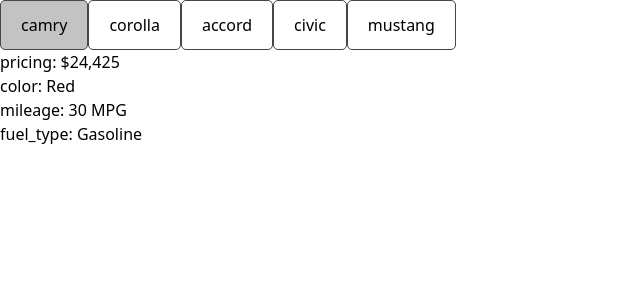
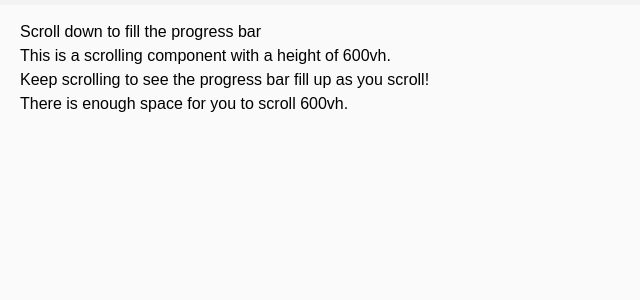
Before and after one commit to Kaushal12Shinde/mc-problems, a React (Vite) app: page / in a window 1280 px wide. Shown: the top 300 px of the page, without its empty margins (0-640 px from the left). Built offline with nearby package versions, Linux system fonts and the light colour scheme.

Commit message:
Scroll Component Question

```diff
--- a/src/App.jsx
+++ b/src/App.jsx
@@ -1,9 +1,9 @@
-import TabComponent from "./component/tabComponent/TabComponent"
+import ScrollComponent from "./component/scrollComponent/ScrollComponent"
 
 function App() {
   return (
     <>
-      <TabComponent/>
+      <ScrollComponent/>
     </>
   )
 }
--- /dev/null
+++ b/src/component/scrollComponent/ScrollComponent.jsx
@@ -0,0 +1,40 @@
+import React, { useEffect, useState } from 'react';
+import './scrollcomponent.css';
+
+function ScrollComponent() {
+  const [scrollProgress, setScrollProgress] = useState(0);
+
+  useEffect(() => {
+    const handleScroll = () => {
+      const scrollTop = window.scrollY;
+      const windowHeight = document.documentElement.scrollHeight - window.innerHeight;
+      const scrollPercent = (scrollTop / windowHeight) * 100;
+
+      setScrollProgress(scrollPercent);
+    };
+
+    window.addEventListener('scroll', handleScroll);
+    return () => window.removeEventListener('scroll', handleScroll);
+  }, []);
+
+  return (
+    <div className="App">
+      <div className="progress-container">
+        <div
+          className="progress-bar"
+          style={{ width: `${scrollProgress}%` }}
+        ></div>
+      </div>
+
+      <div className="content">
+        <h1>Scroll down to fill the progress bar</h1>
+        <p>This is a scrolling component with a height of 600vh.</p>
+        <p>Keep scrolling to see the progress bar fill up as you scroll!</p>
+        <p>There is enough space for you to scroll 600vh.</p>
+        {/* Additional content to simulate a long scroll */}
+      </div>
+    </div>
+  );
+}
+
+export default ScrollComponent;
--- /dev/null
+++ b/src/component/scrollComponent/scrollcomponent.css
@@ -0,0 +1,28 @@
+.progress-container {
+    position: fixed;
+    top: 0;
+    left: 0;
+    width: 100%;
+    height: 5px;
+    background-color: #f3f3f3;
+    z-index: 1000;
+}
+
+/* Progress bar itself */
+.progress-bar {
+    height: 100%;
+    width: 0;
+    background-color: #4caf50;
+}
+
+/* Content to scroll through */
+.content {
+    height: 600vh;
+    padding: 20px;
+    background-color: #fafafa;
+    font-family: Arial, sans-serif;
+}
+
+h1 {
+    margin: 20px 0;
+}
```
